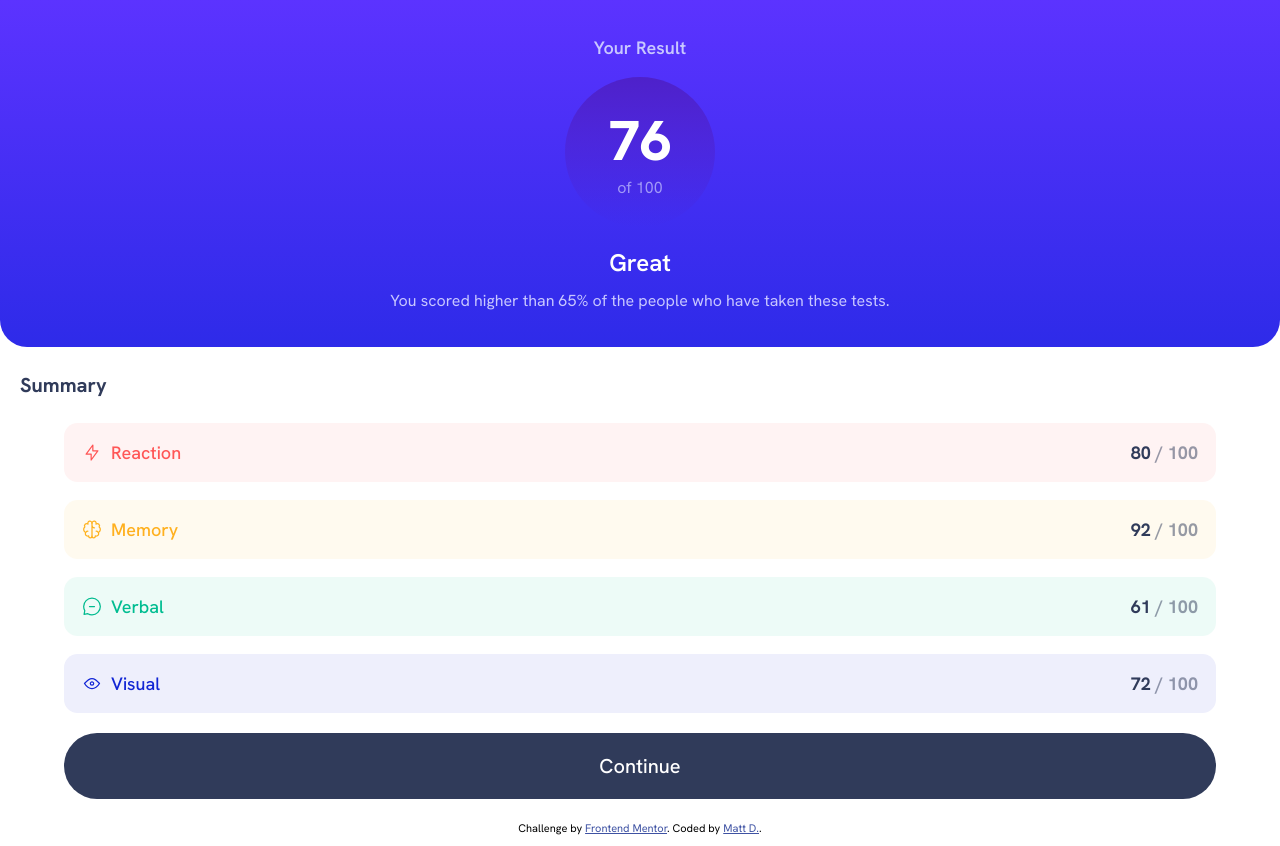
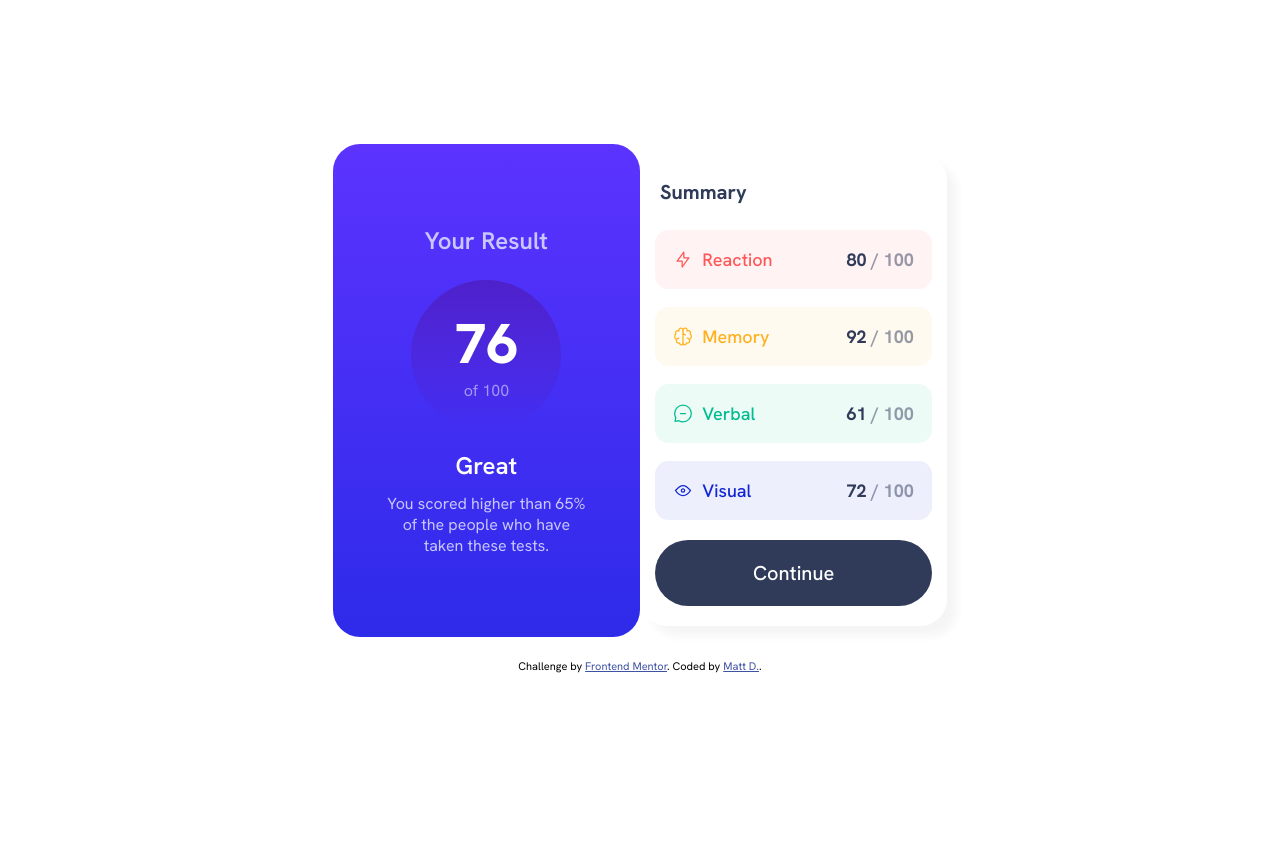
Before and after one commit to davis-matt0/results-summary-component, a plain HTML site: page index.html in a window 1280 px wide. After the commit the page ends 800 px from the top, so only its background shows below. Drawn offline with Linux system fonts and the light colour scheme.

Commit message:
finish desktop design

```diff
--- a/index.css
+++ b/index.css
@@ -86,7 +86,7 @@ body {
 
 .result-description {
   color: hsl(241, 100%, 89%);
-  width: 80%;
+  max-width: 85%;
   margin: 0 auto;
   font-size: 1rem;
 }
@@ -152,3 +152,30 @@ body {
 .attribution a {
   color: hsl(228, 45%, 44%);
 }
+
+@media (min-width: 750px) {
+  .flex {
+    display: flex;
+    margin: 8em auto 0 auto;
+    align-items: center;
+    justify-content: center;
+    width: 80%;
+    border-radius: 1.5em;
+  }
+  .result-section {
+    border-radius: 1.5em;
+    padding: 4.5em 0;
+    width: 30%;
+  }
+  .summary-section {
+    width: 30%;
+    border-radius: 1.5em;
+    box-shadow: 10px 10px 10px 0 whitesmoke;
+  }
+  .your-result-p {
+    font-size: 1.5rem;
+  }
+  .result-description {
+    width: 65%;
+  }
+}
--- a/index.html
+++ b/index.html
@@ -20,7 +20,7 @@
     <title>Results summary component</title>
   </head>
   <body>
-    <main>
+    <main role="main" class="flex">
       <section class="result-section">
         <p class="your-result-p">Your Result</p>
         <div class="result-container">
```
